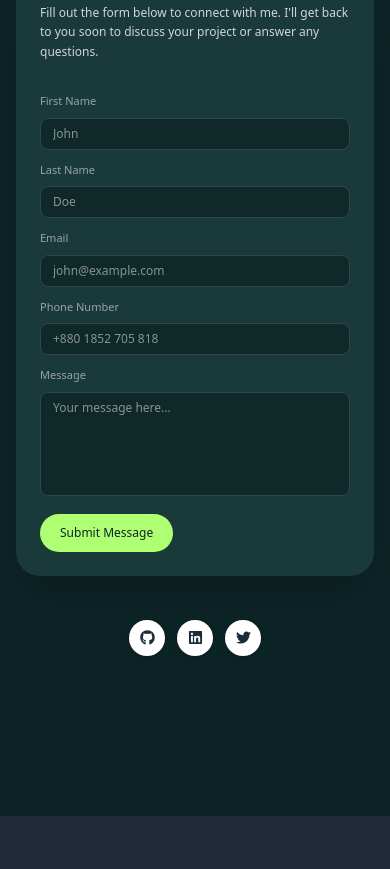
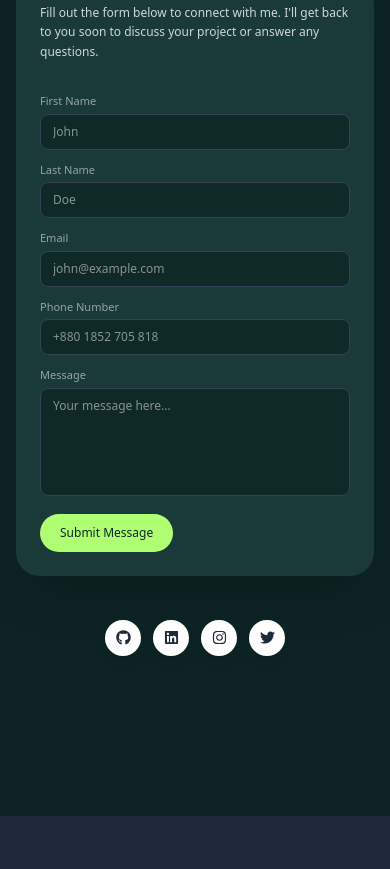
Before and after one commit to Nayeem0011/portfolio, a Next.js app: page / in a window 390 px wide. Shown: the part 3528-4397 px from the top of the page. Built offline with nearby package versions, Linux system fonts and the light colour scheme.

Commit message:
first commit

```diff
--- a/app/component/Pagefive.js
+++ b/app/component/Pagefive.js
@@ -1,6 +1,6 @@
 'use client';
 
-import { FaMapMarkerAlt, FaPhone, FaGithub, FaLinkedin, FaTwitter } from "react-icons/fa"
+import { FaMapMarkerAlt, FaPhone, FaGithub, FaLinkedin, FaTwitter, FaInstagram } from "react-icons/fa"
 import { useState, useRef } from "react"
 import { motion, useInView } from "framer-motion"
 
@@ -186,22 +186,22 @@ const Pagefive = () => {
 
             <div className="grid grid-cols-1 md:grid-cols-2 gap-3 sm:gap-4 md:gap-5 lg:gap-6">
               <div>
-                <label className="block text-[11px] sm:text-[12px] md:text-[13px] lg:text-[14px] text-gray-400 mb-2">First Name</label>
+                <label className="block text-[11px] sm:text-[12px] md:text-[13px] lg:text-[14px] text-gray-400 mb-1 md:mb-2">First Name</label>
                 <input
                   type="text"
                   name="First Name"
                   required
-                  className="w-full py-1.5 px-3 lg:py-3 lg:px-4 bg-[#0f2828] border border-gray-700 rounded-lg text-white outline-none focus:border-primary transition-all text-[12px] sm:text-[12px] md:text-[13px] lg:text-[14px] xl:text-[15px] 2xl:text-[16px]"
+                  className="w-full py-2 px-3 lg:py-3 lg:px-4 bg-[#0f2828] border border-gray-700 rounded-lg text-white outline-none focus:border-primary transition-all text-[12px] sm:text-[12px] md:text-[13px] lg:text-[14px] xl:text-[15px] 2xl:text-[16px]"
                   placeholder="John"
                 />
               </div>
               <div>
-                <label className="block text-[11px] sm:text-[12px] md:text-[13px] lg:text-[14px] text-gray-400 mb-2">Last Name</label>
+                <label className="block text-[11px] sm:text-[12px] md:text-[13px] lg:text-[14px] text-gray-400 mb-1 md:mb-2">Last Name</label>
                 <input
                   type="text"
                   name="Last Name"
                   required
-                  className="w-full py-1.5 px-3 lg:py-3 lg:px-4 bg-[#0f2828] border border-gray-700 rounded-lg text-white outline-none focus:border-primary transition-all text-[12px] sm:text-[12px] md:text-[13px] lg:text-[14px] xl:text-[15px] 2xl:text-[16px]"
+                  className="w-full py-2 px-3 lg:py-3 lg:px-4 bg-[#0f2828] border border-gray-700 rounded-lg text-white outline-none focus:border-primary transition-all text-[12px] sm:text-[12px] md:text-[13px] lg:text-[14px] xl:text-[15px] 2xl:text-[16px]"
                   placeholder="Doe"
                 />
               </div>
@@ -209,33 +209,33 @@ const Pagefive = () => {
 
             <div className="grid grid-cols-1 md:grid-cols-2 gap-3 sm:gap-4 md:gap-5 lg:gap-6">
               <div>
-                <label className="block text-[11px] sm:text-[12px] md:text-[13px] lg:text-[14px] text-gray-400 mb-2">Email</label>
+                <label className="block text-[11px] sm:text-[12px] md:text-[13px] lg:text-[14px] text-gray-400 mb-1 md:mb-2">Email</label>
                 <input
                   type="email"
                   name="email"
                   required
-                  className="w-full py-1.5 px-3 lg:py-3 lg:px-4 bg-[#0f2828] border border-gray-700 rounded-lg text-white outline-none focus:border-primary transition-all text-[12px] sm:text-[12px] md:text-[13px] lg:text-[14px] xl:text-[15px] 2xl:text-[16px]"
+                  className="w-full py-2 px-3 lg:py-3 lg:px-4 bg-[#0f2828] border border-gray-700 rounded-lg text-white outline-none focus:border-primary transition-all text-[12px] sm:text-[12px] md:text-[13px] lg:text-[14px] xl:text-[15px] 2xl:text-[16px]"
                   placeholder="john@example.com"
                 />
               </div>
               <div>
-                <label className="block text-[11px] sm:text-[12px] md:text-[13px] lg:text-[14px] text-gray-400 mb-2">Phone Number</label>
+                <label className="block text-[11px] sm:text-[12px] md:text-[13px] lg:text-[14px] text-gray-400 mb-1 md:mb-2">Phone Number</label>
                 <input
                   type="tel"
                   name="Phone Number"
-                  className="w-full py-1.5 px-3 lg:py-3 lg:px-4 bg-[#0f2828] border border-gray-700 rounded-lg text-white outline-none focus:border-primary transition-all text-[12px] sm:text-[12px] md:text-[13px] lg:text-[14px] xl:text-[15px] 2xl:text-[16px]"
+                  className="w-full py-2 px-3 lg:py-3 lg:px-4 bg-[#0f2828] border border-gray-700 rounded-lg text-white outline-none focus:border-primary transition-all text-[12px] sm:text-[12px] md:text-[13px] lg:text-[14px] xl:text-[15px] 2xl:text-[16px]"
                   placeholder="+880 1852 705 818"
                 />
               </div>
             </div>
 
             <div>
-              <label className="block text-[11px] sm:text-[12px] md:text-[13px] lg:text-[14px] text-gray-400 mb-2">Message</label>
+              <label className="block text-[11px] sm:text-[12px] md:text-[13px] lg:text-[14px] text-gray-400 mb-1 md:mb-2">Message</label>
               <textarea
                 rows="5"
                 name="message"
                 required
-                className="w-full py-1.5 px-3 lg:py-3 lg:px-4 bg-[#0f2828] border border-gray-700 rounded-lg text-white outline-none focus:border-primary resize-none transition-all text-[12px] sm:text-[12px] md:text-[13px] lg:text-[14px] xl:text-[15px] 2xl:text-[16px]"
+                className="w-full py-2 px-3 lg:py-3 lg:px-4 bg-[#0f2828] border border-gray-700 rounded-lg text-white outline-none focus:border-primary resize-none transition-all text-[12px] sm:text-[12px] md:text-[13px] lg:text-[14px] xl:text-[15px] 2xl:text-[16px]"
                 placeholder="Your message here..."
               ></textarea>
             </div>
@@ -277,7 +277,7 @@ const Pagefive = () => {
           <FaGithub className="text-[15px] sm:text-[16px] md:text-[17px] lg:text-[18px] xl:text-[19px] 2xl:text-[20px]" />
         </motion.a>
         <motion.a
-          href="https://www.linkedin.com/in/shukurmahmud/"
+          href="https://www.linkedin.com/in/nayeem-11bd/"
           target="_blank"
           rel="noopener noreferrer"
           className="w-9 h-9 sm:w-10 sm:h-10 md:w-11 md:h-11 lg:w-12 lg:h-12 bg-white dark:bg-gray-800 rounded-full flex items-center justify-center shadow-lg"
@@ -287,7 +287,17 @@ const Pagefive = () => {
           <FaLinkedin className="text-[15px] sm:text-[16px] md:text-[17px] lg:text-[18px] xl:text-[19px] 2xl:text-[20px]" />
         </motion.a>
         <motion.a
-          href="https://x.com/MdShukurMahmud3"
+          href="https://www.instagram.com/sknayeem6906/"
+          target="_blank"
+          rel="noopener noreferrer"
+          className="w-9 h-9 sm:w-10 sm:h-10 md:w-11 md:h-11 lg:w-12 lg:h-12 bg-white dark:bg-gray-800 rounded-full flex items-center justify-center shadow-lg"
+          whileHover={{ scale: 1.2, backgroundColor: "#AEFF72", color: "#0D2426" }}
+          whileTap={{ scale: 0.9 }}
+        >
+          <FaInstagram className="text-[15px] sm:text-[16px] md:text-[17px] lg:text-[18px] xl:text-[19px] 2xl:text-[20px]" />
+        </motion.a>
+        <motion.a
+          href="https://x.com/SknayeemIslam3"
           target="_blank"
           rel="noopener noreferrer"
           className="w-9 h-9 sm:w-10 sm:h-10 md:w-11 md:h-11 lg:w-12 lg:h-12 bg-white dark:bg-gray-800 rounded-full flex items-center justify-center shadow-lg"
```
